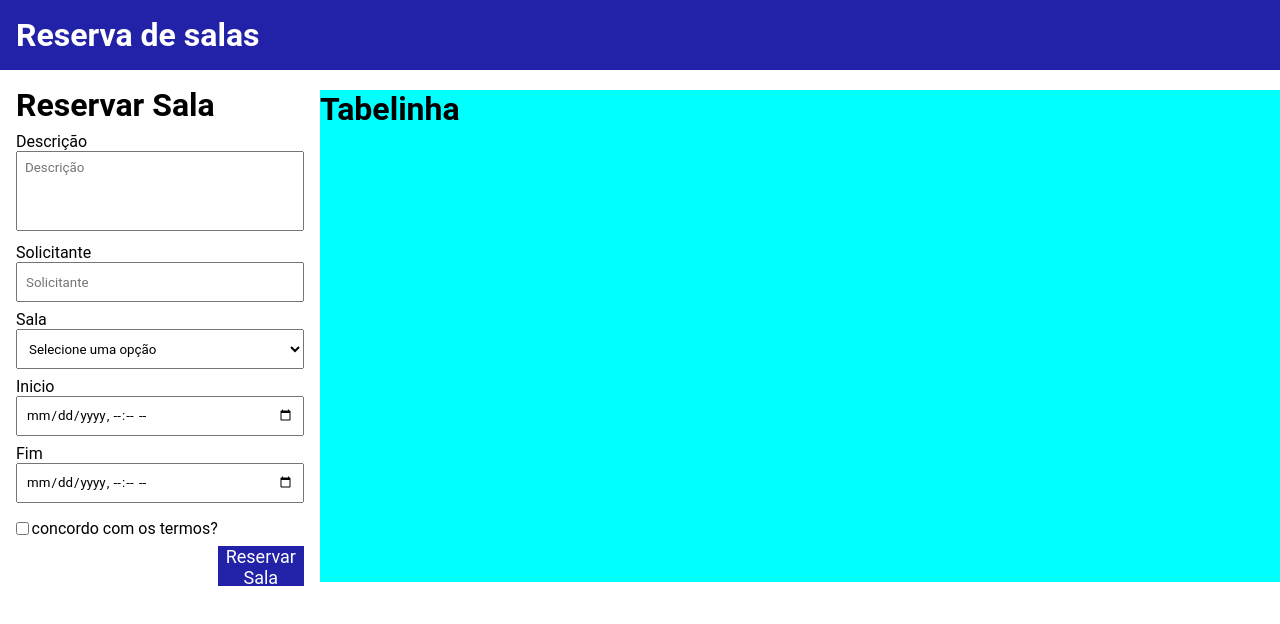
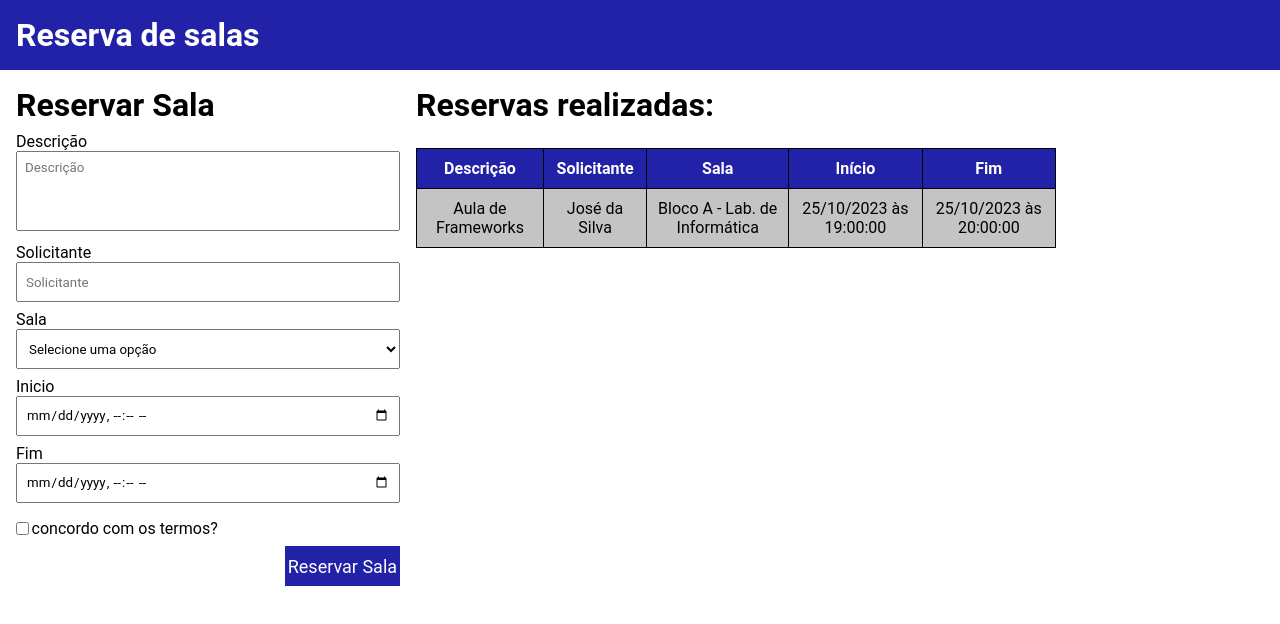
Before and after one commit to Luccas69/Reserva-de-salas, a Next.js app: page / in a window 1280 px wide. Shown: the top 624 px of the page. Built offline with nearby package versions, Linux system fonts and the light colour scheme; data requests are answered from the project's data file.

Commit message:
criação da tabela

```diff
--- a/database.json
+++ b/database.json
@@ -1,11 +1,11 @@
 {
   "salas": [
     {
-      "descricao": "ksjlkdsjksj",
-      "solicitante": "ksjksdjskj",
+      "descricao": "Aula de Frameworks",
+      "solicitante": "José da Silva",
       "sala": "",
-      "inicio": "2023-10-30T22:27",
-      "fim": "2023-11-11T22:27",
+      "inicio": "2023-10-25T19:00",
+      "fim": "2023-10-25T20:00",
       "id": 1
     }
   ],
@@ -17,6 +17,10 @@
     {
       "id": 2,
       "name": "Bloco A - Lab. de Informática 2"
+    },
+    {
+      "id": 3,
+      "name": "Bloco A - Lab. de Informática 3"
     }
   ]
 }
--- a/src/components/Tabela/Tabela.module.css
+++ b/src/components/Tabela/Tabela.module.css
@@ -1,6 +1,25 @@
 .tabela {
-    width: 100%;
+    width: 50%;
+    margin: 2vh 0;
+}
+
+.tabela table {
+    margin: 3vh 0;
     border-collapse: collapse;
-    margin: 20px 0;
-    background-color: aqua;
 }
+
+.tabela th {
+    padding: 10px;
+    text-align: center;
+    background-color:rgb(34, 34, 168);
+    color: #FFFFFF;
+    border: 1px solid #000000;
+}
+
+.tabela td {
+    padding: 10px;
+    text-align: center;
+    background-color: rgb(196, 196, 196);
+    color: #000000;
+    border: 1px solid #000000;
+}
--- a/src/components/Tabela/index.jsx
+++ b/src/components/Tabela/index.jsx
@@ -1,9 +1,46 @@
 import styles from './Tabela.module.css'
+import { useEffect, useState } from 'react'
+import axios from 'axios'
 
 export default function Tabela() {
+
+    const [salas, setSalas] = useState([])
+
+    useEffect(() => {
+        axios.get('http://localhost:3001/salas')
+            .then((response) => {
+                setSalas(response.data)
+            })
+            .catch((err) => {
+                console.log(err)
+            })
+    }, [])
+
+
+
     return (
         <div className={styles.tabela}>
-            <h1>Tabelinha</h1>
+            <h1>
+                Reservas realizadas:
+            </h1>
+            <table>
+                <thead>
+                    <tr>
+                        <th>Descrição</th>
+                        <th>Solicitante</th>
+                        <th>Sala</th>
+                        <th>Início</th>
+                        <th>Fim</th>
+                    </tr>
+                    <tr>
+                        <td>Aula de Frameworks</td>
+                        <td>José da Silva</td>
+                        <td>Bloco A - Lab. de Informática</td>
+                        <td>25/10/2023 às 19:00:00</td>
+                        <td>25/10/2023 às 20:00:00</td>
+                    </tr>
+                </thead>
+            </table>
         </div>
     )
 }
```
